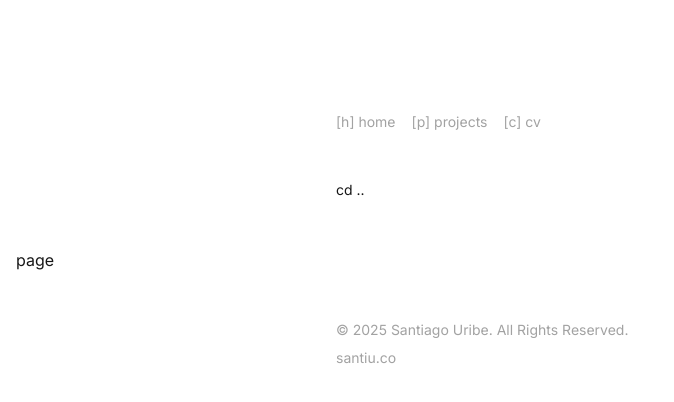
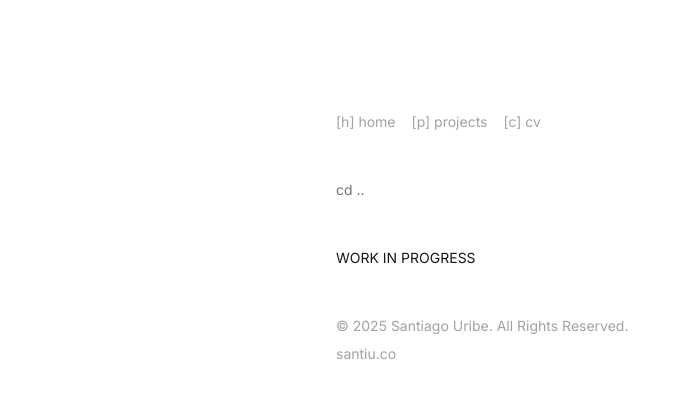
Before and after one commit to santi-ug/santiu, a Next.js app: page /en/projects in a window 1280 px wide. Shown: the top 402 px of the page, without its empty margins (0-674 px from the left). Built offline with nearby package versions, Linux system fonts and the light colour scheme.

Commit message:
indicate WIP for projects and cv tab, modified goback colors

```diff
--- a/src/app/[locale]/cv/page.tsx
+++ b/src/app/[locale]/cv/page.tsx
@@ -1,5 +1,13 @@
 import React from 'react';
+import GoBack from '../../../components/GoBack';
 
 export default function page() {
-	return <div>page</div>;
+	return (
+		<div>
+			<GoBack />
+			<div className='flex items-center justify-between text-sm mx-auto max-w-2xl px-8'>
+				WORK IN PROGRESS
+			</div>
+		</div>
+	);
 }
--- a/src/app/[locale]/projects/page.tsx
+++ b/src/app/[locale]/projects/page.tsx
@@ -5,7 +5,10 @@ export default function page() {
 	return (
 		<div>
 			<GoBack />
-			<div>page</div>
+
+			<div className='flex items-center justify-between text-sm mx-auto max-w-2xl px-8'>
+				WORK IN PROGRESS
+			</div>
 		</div>
 	);
 }
--- a/src/components/GoBack.tsx
+++ b/src/components/GoBack.tsx
@@ -10,7 +10,7 @@ export default function Page() {
 		<div className='flex items-center justify-between mb-12 text-sm mx-auto max-w-2xl px-8'>
 			<button
 				onClick={() => router.back()} // Goes back to the previous page
-				className='text-[rgba(var(--foreground-rgb),1)] hover:text-[rgba(var(--foreground-rgb),0.6)] transition-colors duration-200 hover:scale-102 cursor-pointer'
+				className='text-[rgba(var(--foreground-rgb),0.6)] hover:text-[rgba(var(--foreground-rgb),0.8)] transition-colors duration-200 hover:scale-102 cursor-pointer'
 			>
 				cd ..
 			</button>
```
